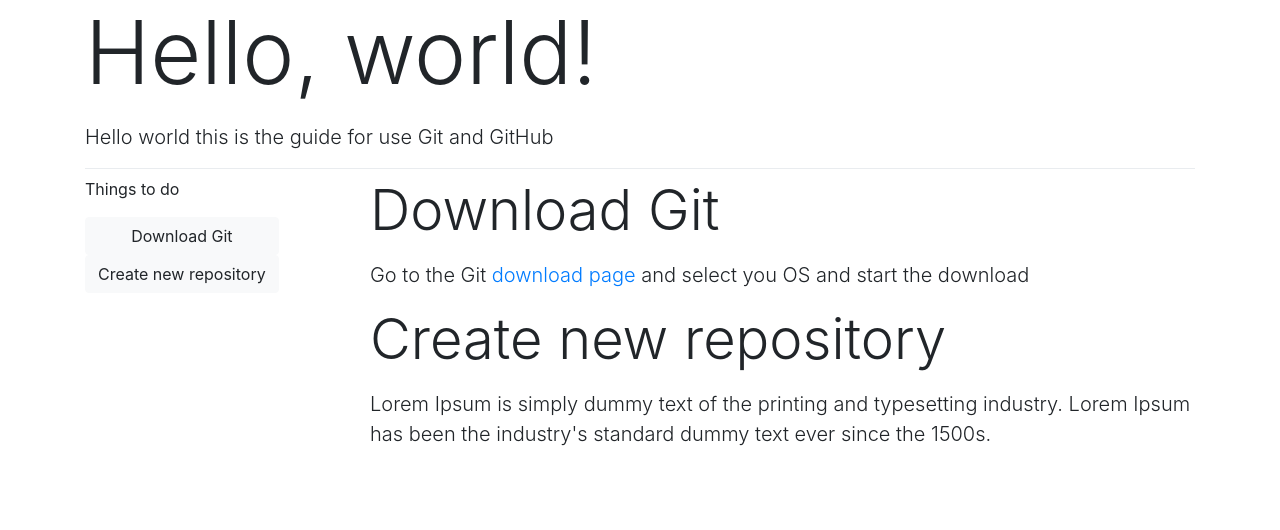
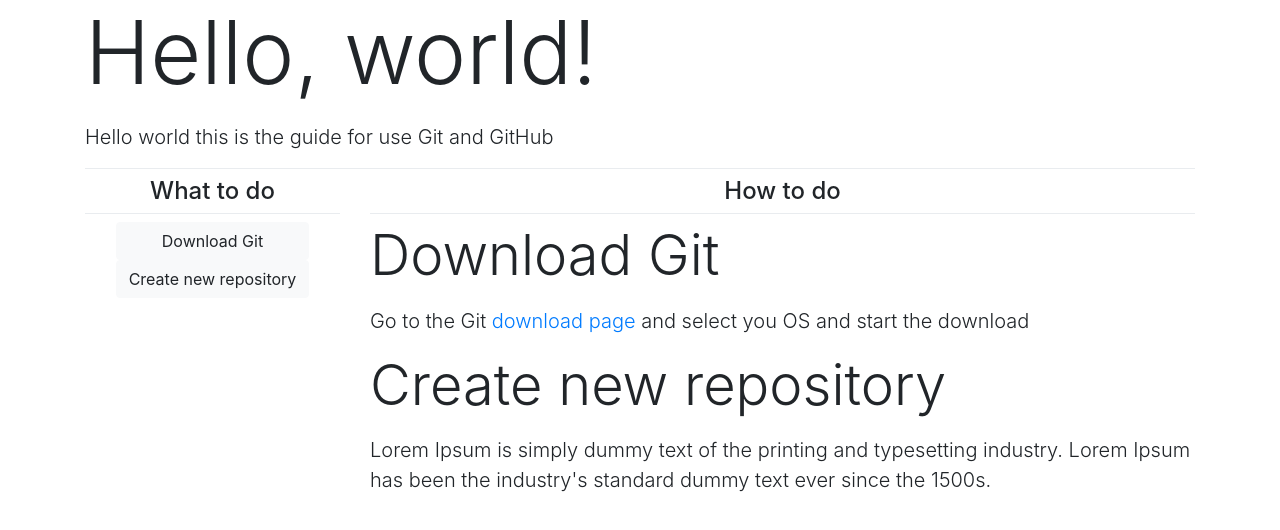
Before and after one commit to Ecali-zz/GitGuideVS, a plain HTML site: page index.html in a window 1280 px wide. Drawn offline with nearby package versions, Linux system fonts and the light colour scheme.

Commit message:
Add New title

```diff
--- a/index.html
+++ b/index.html
@@ -23,14 +23,17 @@
       </div>
       <div class="container con-content">
           <div class="row">
-            <div class="col-md-3">
-              <p class="display-5">Things to do</p>
+            <div class="col-md-3 text-center">
+              <p class="h4">What to do</p>
+              <div class="dropdown-divider"></div>
               <div class="btn-group-vertical" id="button-nav">
                 <!--<button type="button" class="btn btn-light">Download Git</button>
                 <button type="button" class="btn btn-light">Create new repository</button>-->
               </div>
             </div>
             <div class="col-md-9">
+              <p class="h4 text-center">How to do</p>
+              <div class="dropdown-divider"></div>
               <div id="p-container">
                 <p class="lead" id="sector-0">Go to the Git <a  target="_blank" href="https://git-scm.com/downloads">download page</a> and select you OS and start the download</p>
               </div>
```
